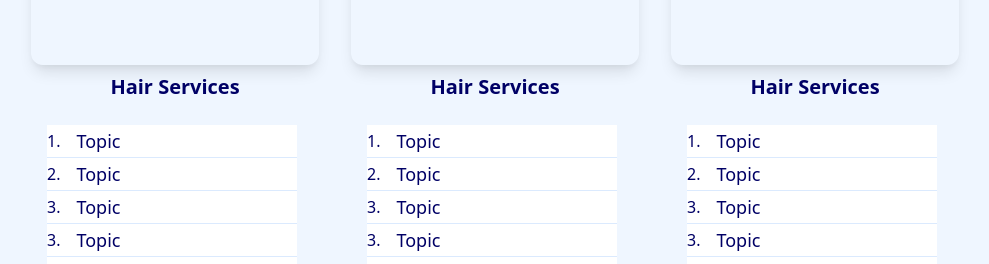
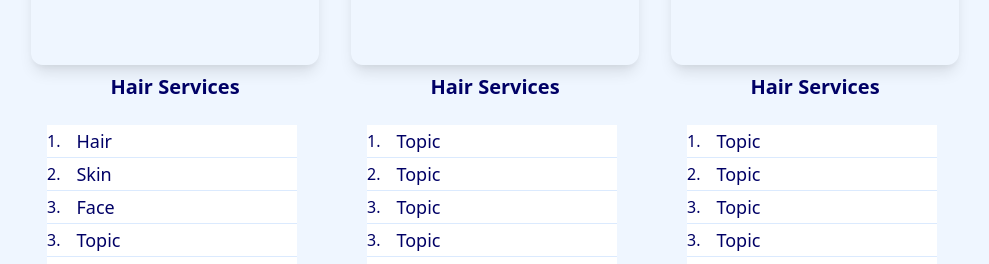
Before and after one commit to Kalz47/TravelClient, a React (Create React App) app: page / in a window 1280 px wide. Shown: the part 1800-2064 px from the top of the page, without its empty margins (145-1134 px from the left). Built offline with nearby package versions, Linux system fonts and the light colour scheme.

Commit message:
added topic component

```diff
--- a/package.json
+++ b/package.json
@@ -19,6 +19,7 @@
     "react-iframe": "^1.8.0",
     "react-redux": "^7.2.4",
     "react-router-dom": "^5.2.1",
+    "react-router-hash-link": "^2.4.3",
     "react-scripts": "4.0.3",
     "react-typed": "^1.2.0",
     "reactjs-popup": "^2.0.5",
--- /dev/null
+++ b/src/Client/components/Card/ServiceCardTopic.js
@@ -0,0 +1,13 @@
+import React from "react";
+
+export default function ServiceCardTopic({ Topic }) {
+  return (
+    <section id={`${Topic}`}>
+      <div className="container">
+        <div className="max-w-md w-full text-white shadow-lg rounded-full font-medium text-3xl text-center py-3 bg-sitetheme-blue ">
+          {Topic}
+        </div>
+      </div>
+    </section>
+  );
+}
--- a/src/Client/components/ServiceList.js
+++ b/src/Client/components/ServiceList.js
@@ -1,4 +1,5 @@
 import React from "react";
+import { HashLink } from "react-router-hash-link";
 
 export default function ServiceList({ index, Topic }) {
   return (
@@ -6,7 +7,11 @@ export default function ServiceList({ index, Topic }) {
       <span className="block">
         <div className="h-6 bg-white flex items-center border-b border-blue-100 py-4">
           <h1 className="text-sitetheme-blue">{index}</h1>
-          <p className="ml-4 text-sitetheme-blue text-lg">{Topic}</p>
+          <p className="ml-4 text-sitetheme-blue text-lg">
+            <HashLink smooth to={`/serviceDetails#${Topic}`}>
+              {Topic}{" "}
+            </HashLink>
+          </p>
         </div>
       </span>
     </div>
--- a/src/Client/pages/HomePage/ServicesHome.js
+++ b/src/Client/pages/HomePage/ServicesHome.js
@@ -44,9 +44,9 @@ export default function ServicesHome() {
                 </h6>
                 <div className="space-y-4 p-4">
                   <Scrollbars style={{ width: 250, height: 500 }}>
-                    <ServiceList index="1." Topic="Topic" />{" "}
-                    <ServiceList index="2." Topic="Topic" />{" "}
-                    <ServiceList index="3." Topic="Topic" />{" "}
+                    <ServiceList index="1." Topic="Hair" />{" "}
+                    <ServiceList index="2." Topic="Skin" />{" "}
+                    <ServiceList index="3." Topic="Face" />{" "}
                     <ServiceList index="3." Topic="Topic" />{" "}
                     <ServiceList index="4." Topic="Topic" />{" "}
                     <ServiceList index="5." Topic="Topic" />{" "}
--- a/src/Client/pages/ServiceDetails.js
+++ b/src/Client/pages/ServiceDetails.js
@@ -7,10 +7,11 @@ import { Scrollbars } from "react-custom-scrollbars";
 import ServiceCategorySelectBut from "../components/buttons/ServiceCategorySelectBut";
 import ServiceImage from "../../Client/images/services/salon working-01.png";
 import { getAllPosts } from "../../actions/service";
+import ServiceCardTopic from "../components/Card/ServiceCardTopic";
 
 export default function ServiceDetails() {
   const dispatch = useDispatch();
-  const [ispoup, setIspopup] = useState(false);
+  // const [ispoup, setIspopup] = useState(false);
 
   useEffect(() => {
     dispatch(getAllPosts());
@@ -65,11 +66,14 @@ export default function ServiceDetails() {
           <Scrollbars style={{ height: 800 }}>
             <ServiceCard />
             <ServiceCard />
+            <ServiceCardTopic Topic="Face" />
+            <ServiceCard />
+            <ServiceCard />
+            <ServiceCardTopic Topic="Hair" />
             <ServiceCard />
             <ServiceCard />
             <ServiceCard />
-            <ServiceCard />
-            <ServiceCard />
+            <ServiceCardTopic Topic="Skin" />
             <ServiceCard />
           </Scrollbars>{" "}
         </div>
```
Also changed, not shown: 2 other files (tests, documents, lock files or other folders).
